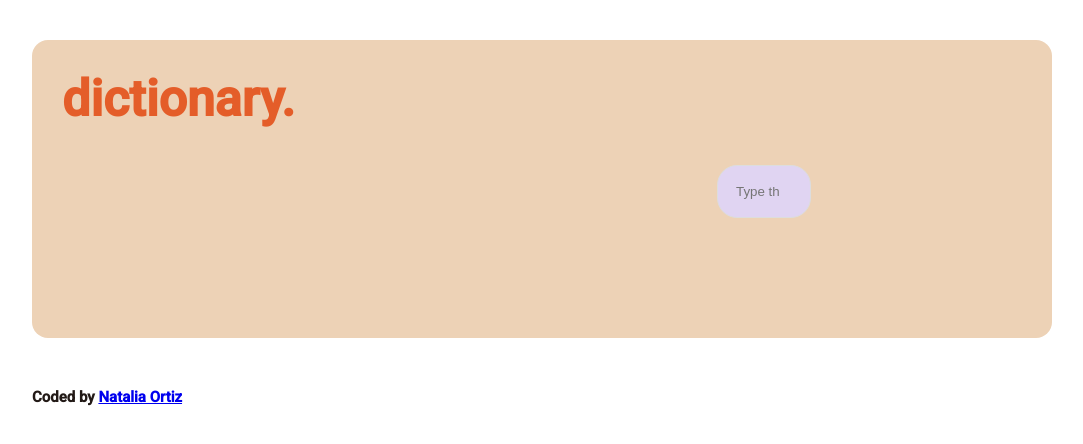
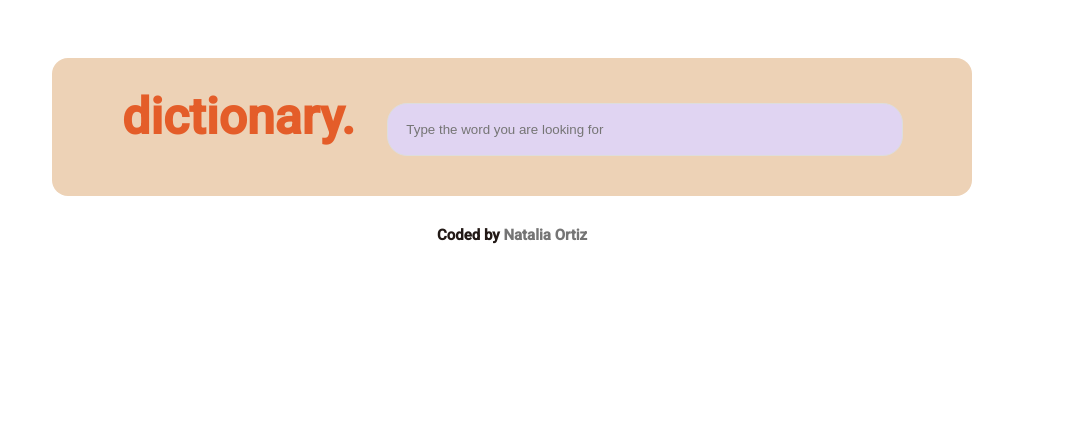
Before and after one commit to NatCode08/dictionary-project, a React (Create React App) app: page / in a window 1280 px wide. Shown: the top 444 px of the page, without its empty margins (128-1211 px from the left). Built offline with nearby package versions, Linux system fonts and the light colour scheme; no server answers.

Commit message:
added a default keyword

```diff
--- a/src/App.css
+++ b/src/App.css
@@ -12,4 +12,9 @@
 footer {
   margin-top: 30px;
   font-size: 15px;
+  text-align: center;
 }
+.App a {
+  text-decoration: none;
+  color: #757575;
+}
--- a/src/App.js
+++ b/src/App.js
@@ -5,12 +5,17 @@ function App() {
   return (
     <div className="App">
       <div classname="dictionaryContainer">
-        <Dictionary />
+        <Dictionary defaultKeyword="sunrise" />
       </div>
       <footer>
         {" "}
         Coded by{" "}
-        <a href="https://github.com/NatCode08" target="_blank" rel="noreferrer">
+        <a
+          className="developer"
+          href="https://github.com/NatCode08"
+          target="_blank"
+          rel="noreferrer"
+        >
           Natalia Ortiz{" "}
         </a>{" "}
       </footer>
--- a/src/Dictionary.css
+++ b/src/Dictionary.css
@@ -1,25 +1,21 @@
 .Dictionary section {
   padding: 30px;
   border-radius: 16px;
-  margin: 20px 0;
-  margin-top: 10px;
+  margin: 20px;
   font-size: 50px;
   background: #edd2b6;
   color: #e45d29;
-  display: inline-block;
-  width: 960px;
 }
 
-.Dictionary form {
-  float: right;
-  padding: 80px;
+.Dictionary span {
+  margin-left: 40px;
 }
 
 .Dictionary input {
-  width: 40%;
+  width: 60%;
   padding: 18px 18px;
   border: 1px solid #ddd;
   border-radius: 20px;
-  margin: 10px 10px;
+  margin: 10px 20px;
   background-color: #e0d4f2;
 }
--- a/src/Dictionary.js
+++ b/src/Dictionary.js
@@ -3,39 +3,50 @@ import axios from "axios";
 import Results from "./Results";
 import "./Dictionary.css";
 
-export default function Dictionary() {
-  let [keyword, setKeyword] = useState("");
+export default function Dictionary(props) {
+  let [keyword, setKeyword] = useState(props.defaultKeyword);
   let [results, setResults] = useState(null);
+  let [loaded, setLoaded] = useState(false);
 
   function handleResponse(response) {
     setResults(response.data[0]);
   }
 
+  function search() {}
   //documentation:https://dictionaryapi.dev/
-
-  function Search(event) {
-    event.preventDefault();
-
   let apiUrl = `https://api.dictionaryapi.dev/api/v2/entries/en_US/${keyword}`;
   axios.get(apiUrl).then(handleResponse);
+
+  function handleSubmit(event) {
+    event.preventDefault();
+    search();
   }
   function handleKeywordChange(event) {
     setKeyword(event.target.value);
   }
-
+  function load() {
+    setLoaded(true);
+    search();
+  }
+  if (loaded) {
     return (
       <div className="Dictionary">
         <section className="searchBar">
+          <form onSubmit={handleSubmit}>
             <span className="container"> dictionary. </span>
-        <form onSubmit={Search}>
             <input
               type="search"
               onChange={handleKeywordChange}
               placeholder="Type the word you are looking for"
             />
           </form>
+
+          <Results results={results} />
         </section>
-      <Results results={results} />
       </div>
     );
+  } else {
+    load();
+    return "Loading...";
   }
+}
--- a/src/index.css
+++ b/src/index.css
@@ -1,13 +1,12 @@
 body {
-  margin: 0;
-  font-family: -apple-system, BlinkMacSystemFont, 'Segoe UI', 'Roboto', 'Oxygen',
-    'Ubuntu', 'Cantarell', 'Fira Sans', 'Droid Sans', 'Helvetica Neue',
+  font-family: -apple-system, BlinkMacSystemFont, "Segoe UI", "Roboto", "Oxygen",
+    "Ubuntu", "Cantarell", "Fira Sans", "Droid Sans", "Helvetica Neue",
     sans-serif;
   -webkit-font-smoothing: antialiased;
   -moz-osx-font-smoothing: grayscale;
 }
 
 code {
-  font-family: source-code-pro, Menlo, Monaco, Consolas, 'Courier New',
+  font-family: source-code-pro, Menlo, Monaco, Consolas, "Courier New",
     monospace;
 }
```
Lines whose indentation alone changed are shown as unchanged.
